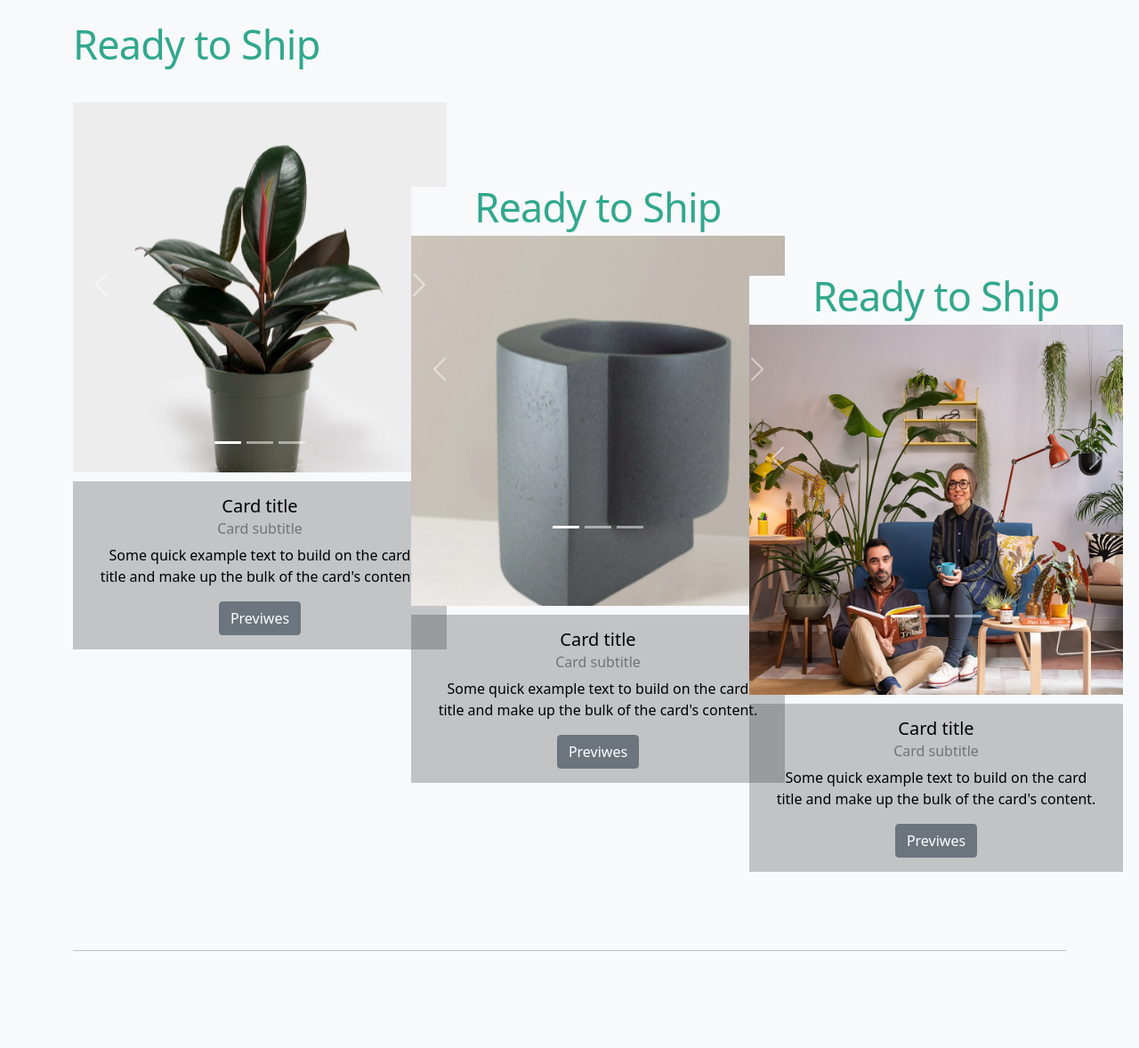
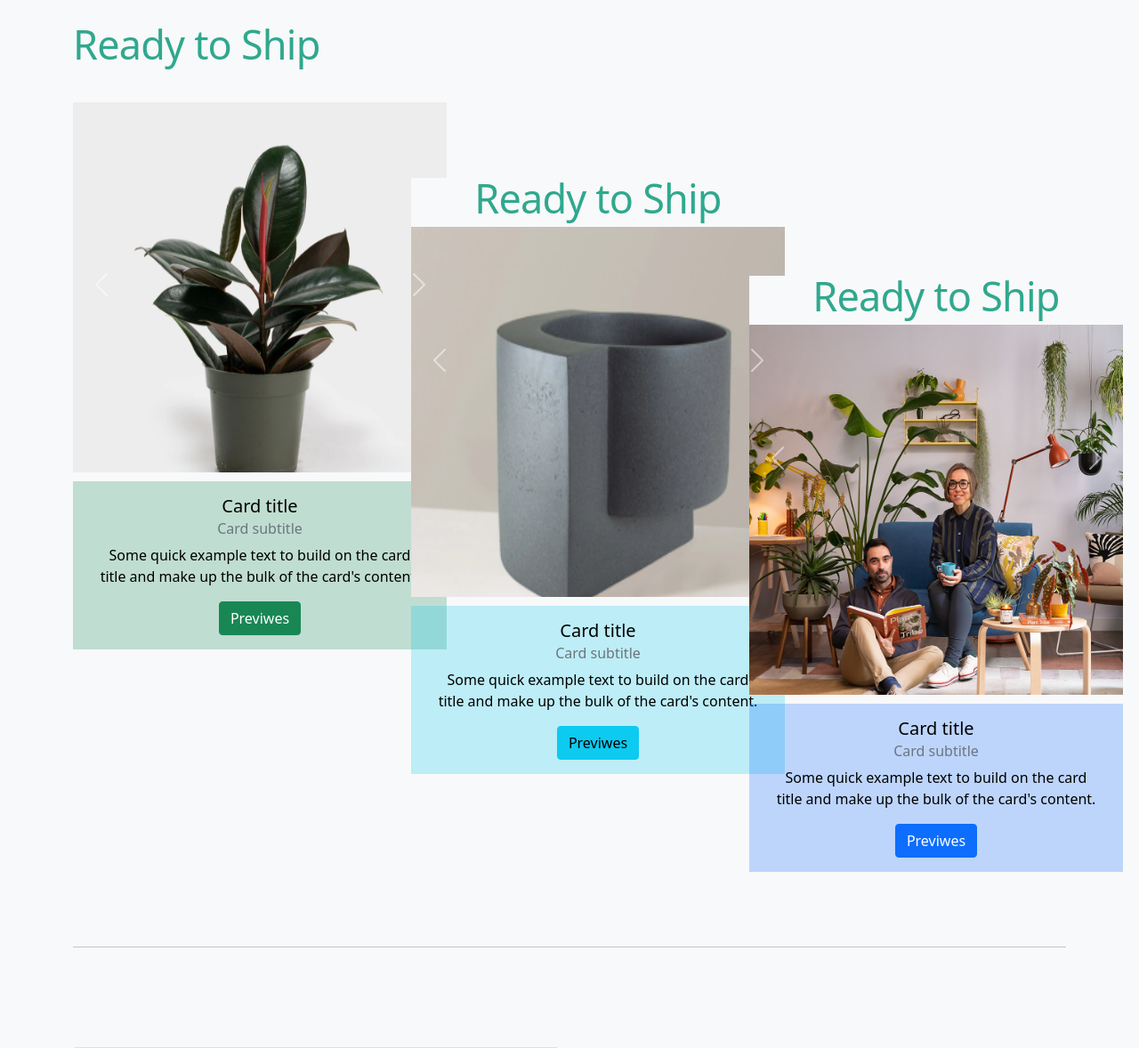
Before and after one commit to kittikhun1910/Webapp, a Flask app: page / in a window 1280 px wide. Shown: the part 666-1844 px from the top of the page at 89% size. Run offline with Flask 2, Linux system fonts and the light colour scheme; some libraries are stand-ins or nearby versions.

Commit message:
edit banner&footer  color

```diff
--- a/myapp/templates/home.html
+++ b/myapp/templates/home.html
@@ -111,11 +111,6 @@
       <h1 class="featurette-heading" style="font-size: 45px; font-weight: 500; color:#30A88E; margin-top:10px;" > Ready to Ship </h1>
       <div class="col-lg-4">
         <div id="carouselExampleCaptions" class="carousel slide bg-dark" data-bs-ride="carousel" style="width: 420px; height: 410px; margin-top:35px;">
-          <div class="carousel-indicators">
-            <button type="button" data-bs-target="#carouselExampleCaptions" data-bs-slide-to="0" class="active" aria-current="true" aria-label="Slide 1"></button>
-            <button type="button" data-bs-target="#carouselExampleCaptions" data-bs-slide-to="1" aria-label="Slide 2"></button>
-            <button type="button" data-bs-target="#carouselExampleCaptions" data-bs-slide-to="2" aria-label="Slide 3"></button>
-          </div>
           <div class="carousel-inner">
             <div class="carousel-item active">
               <img src="static/rubber.png" class="d-block w-100" alt="...">
@@ -141,22 +136,17 @@
             <span class="carousel-control-next-icon" aria-hidden="true"></span>
             <span class="visually-hidden">Next</span>
           </button>
-          <div class="card-body bg-dark bg-opacity-25 " style="margin-top: 10px; color:black;  margin-bottom:10px" >
+          <div class="card-body bg-success bg-opacity-25 " style="margin-top: 10px; color:black;  margin-bottom:10px" >
             <h5 class="card-title">Card title</h5>
             <h6 class="card-subtitle mb-2 text-muted">Card subtitle</h6>
             <p class="card-text">Some quick example text to build on the card title and make up the bulk of the card's content.</p>
-            <a type="button" class="btn btn-secondary" href="/plant">Previwes</a>
+            <a type="button" class="btn btn-success" href="/plant">Previwes</a>
           </div>
         </div>
       </div><!-- /.col-lg-4 -->
       <div class="col-lg-4">
-        <div id="carouselExampleCaptions1" class="carousel slide bg-light data-bs-ride="carousel" style="width: 420px; height: 410px; margin-top:130px;">
+        <div id="carouselExampleCaptions1" class="carousel slide bg-light data-bs-ride="carousel" style="width: 420px; height: 410px; margin-top:120px;">
           <h1 class="featurette-heading" style="font-size: 45px; font-weight: 500; color:#30A88E; margin-bottom:10px;" > Ready to Ship </h1>
-          <div class="carousel-indicators">
-            <button type="button" data-bs-target="#carouselExampleCaptions1" data-bs-slide-to="0" class="active" aria-current="true" aria-label="Slide 1"></button>
-            <button type="button" data-bs-target="#carouselExampleCaptions1" data-bs-slide-to="1" aria-label="Slide 2"></button>
-            <button type="button" data-bs-target="#carouselExampleCaptions1" data-bs-slide-to="2" aria-label="Slide 3"></button>
-          </div>
           <div class="carousel-inner">
             <div class="carousel-item active">
               <img src="static/pot6.png" class="d-block w-100" alt="...">
@@ -182,22 +172,17 @@
             <span class="carousel-control-next-icon" aria-hidden="true"></span>
             <span class="visually-hidden">Next</span>
           </button>
-          <div class="card-body bg-dark bg-opacity-25 " style="margin-top: 10px; color:black;  margin-bottom:10px">
+          <div class="card-body bg-info bg-opacity-25 " style="margin-top: 10px; color:black;  margin-bottom:10px">
             <h5 class="card-title">Card title</h5>
             <h6 class="card-subtitle mb-2 text-muted">Card subtitle</h6>
             <p class="card-text">Some quick example text to build on the card title and make up the bulk of the card's content.</p>
-            <a type="button" class="btn btn-secondary" href="/pot">Previwes</a>
+            <a type="button" class="btn btn-info" href="/pot">Previwes</a>
           </div>
         </div>
       </div>
-      <div class="col-lg-4">
+      <div class="col-lg-4" style="margin-bottom: 20px;">
         <div id="carouselExampleCaptions2" class="carousel slide bg-light" data-bs-ride="carousel" style="width: 420px; height: 410px; margin-top:230px;" >
           <h1 class="featurette-heading" style="font-size: 45px; font-weight: 500; color:#30A88E; margin-bottom:10px;" > Ready to Ship </h1>
-          <div class="carousel-indicators">
-            <button type="button" data-bs-target="#carouselExampleCaptions2" data-bs-slide-to="0" class="active" aria-current="true" aria-label="Slide 1"></button>
-            <button type="button" data-bs-target="#carouselExampleCaptions2" data-bs-slide-to="1" aria-label="Slide 2"></button>
-            <button type="button" data-bs-target="#carouselExampleCaptions2" data-bs-slide-to="2" aria-label="Slide 3"></button>
-          </div>
           <div class="carousel-inner">
             <div class="carousel-item active">
               <img src="static/custo_1.jpg" class="d-block w-100" alt="...">
@@ -223,11 +208,11 @@
             <span class="carousel-control-next-icon" aria-hidden="true"></span>
             <span class="visually-hidden">Next</span>
           </button>
-          <div class="card-body bg-dark bg-opacity-25 " style="margin-top: 10px; color:black; margin-bottom:10px">
+          <div class="card-body bg-primary bg-opacity-25 " style="margin-top: 10px; color:black; margin-bottom:10px">
             <h5 class="card-title">Card title</h5>
             <h6 class="card-subtitle mb-2 text-muted">Card subtitle</h6>
             <p class="card-text">Some quick example text to build on the card title and make up the bulk of the card's content.</p>
-            <a type="button" class="btn btn-secondary" href="/customer">Previwes</a>
+            <a type="button" class="btn btn-primary" href="/customer">Previwes</a>
           </div>
         </div>
 
--- a/myapp/templates/layout.html
+++ b/myapp/templates/layout.html
@@ -620,7 +620,7 @@
         style="background-color: rgba(0, 0, 0, 0.05)"
       >
         © 2022
-        <a class="text-reset fw-bold" href="/">Laplantofficel</a>
+        <a class="text-reset fw-bold" href="/">LaplanteOfficial</a>
       </div>
       <!-- Copyright -->
     </footer>
```
Also changed, not shown: myapp/templates/plant.html (+8 -10 lines), myapp/static/banner_2.png (deleted).
